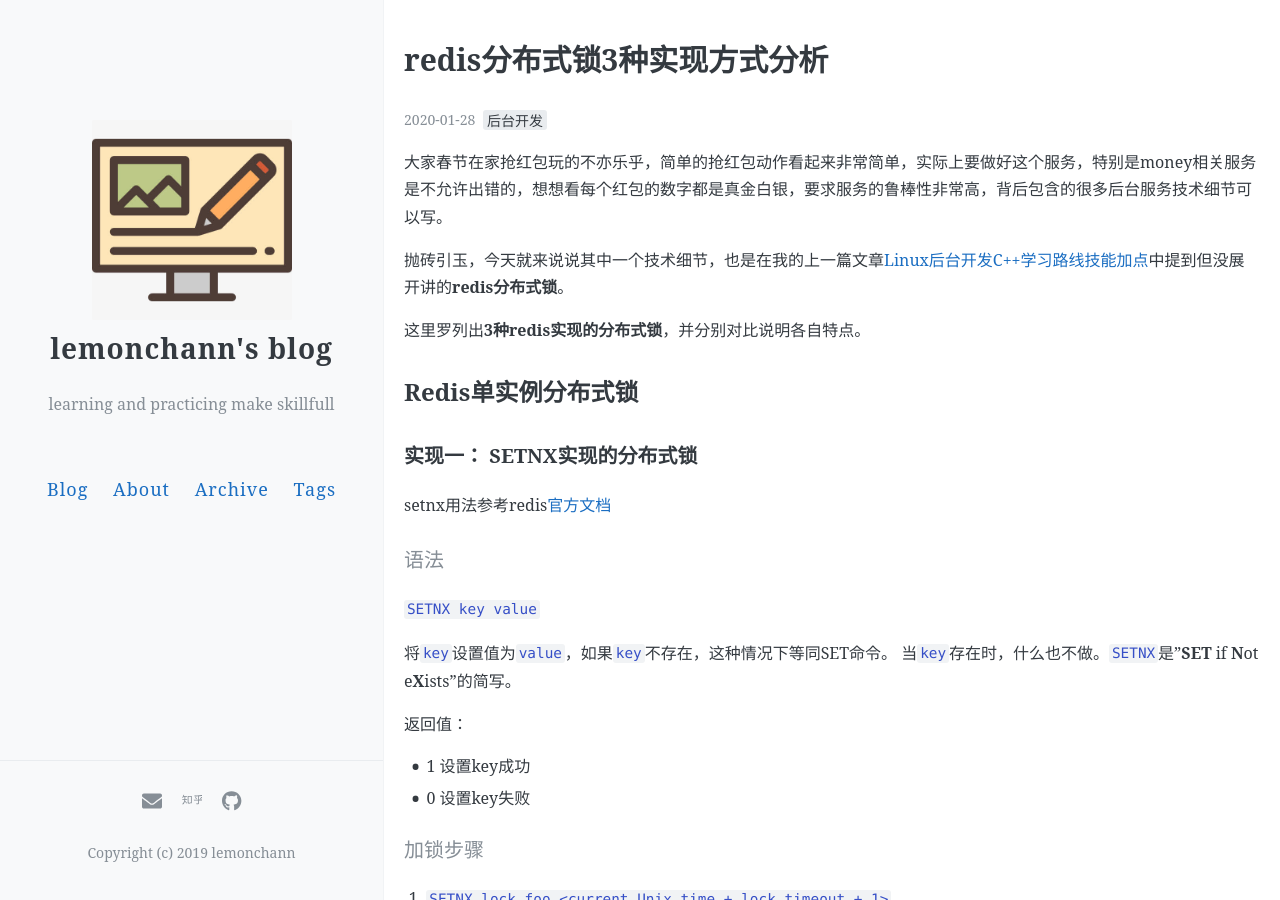
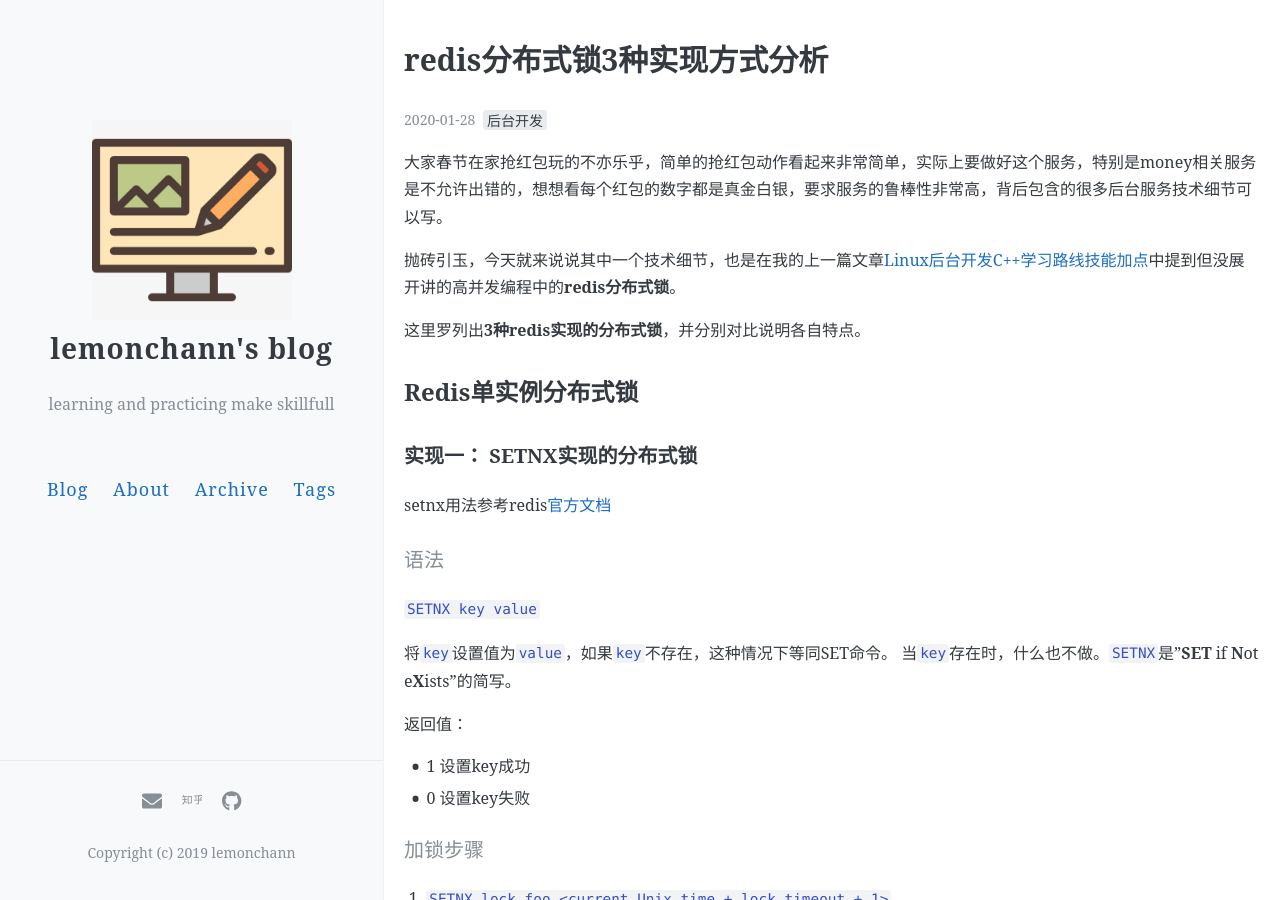
Before and after one commit to lemonchann/lemonchann.github.io, a Jekyll site: the page built from _posts/2020-1-28-redis_distributed_locks.md, in a window 1280 px wide and 900 px high. Built offline with Jekyll 4.4.1, drawn with Linux system fonts in a browser that asks for light colours; comment, search, counter and statistics services are not loaded.

Commit message:
update blog

```diff
--- a/_posts/2020-1-28-redis_distributed_locks.md
+++ b/_posts/2020-1-28-redis_distributed_locks.md
@@ -11,7 +11,7 @@ author: lemonchann
 
 <!-- more -->
 
-抛砖引玉，今天就来说说其中一个技术细节，也是在我的上一篇文章[Linux后台开发C++学习路线技能加点](https://zhuanlan.zhihu.com/p/102048769)中提到但没展开讲的**redis分布式锁**。
+抛砖引玉，今天就来说说其中一个技术细节，也是在我的上一篇文章[Linux后台开发C++学习路线技能加点](https://zhuanlan.zhihu.com/p/102048769)中提到但没展开讲的高并发编程中的**redis分布式锁**。
 
 这里罗列出**3种redis实现的分布式锁**，并分别对比说明各自特点。
 
```
Also changed, not shown: _posts/2020-1-29-red_packet_thinking_lock.md (+1 -1 lines).
